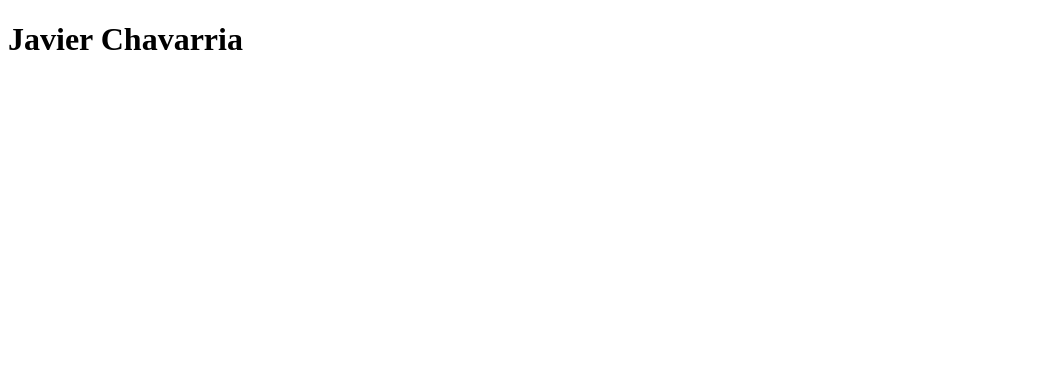
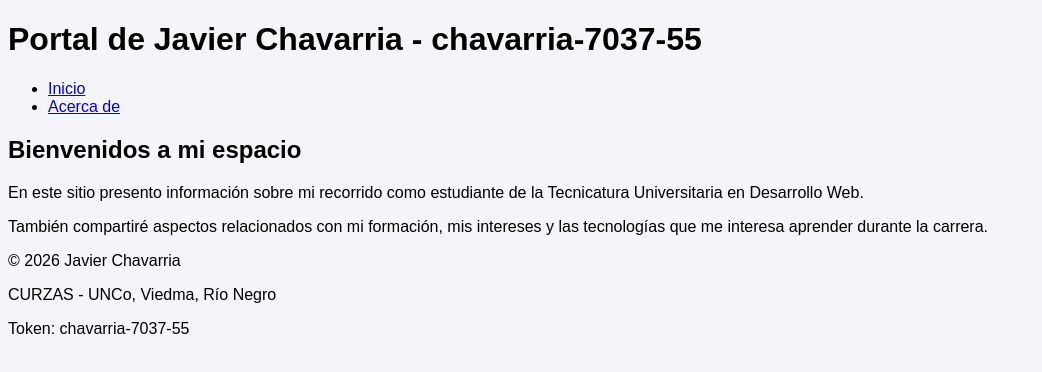
Before and after one commit to javi-jav/peylw-2026-practicos-chavarria-7037-55, a plain HTML site: page index.html in a window 1280 px wide. Shown: the whole page, without its empty margins (0-1042 px from the left). Drawn offline with Linux system fonts and the light colour scheme.

Commit message:
TP2: Estructuras HTML y vinculacion de estilos

```diff
--- a/index.html
+++ b/index.html
@@ -1,17 +1,41 @@
 
 
-<!DOCTYPE html>
+
+ <!DOCTYPE html>
 <html lang="es">
 <head>
-    <meta charset="UTF-8">
-    <meta name="viewport" content="width=device-width, initial-scale=1.0">
-    <title>Laboratorio 1</title>
+    <meta charset="utf-8">
+    <title>Portal de Javier Chavarria</title>
+    <link rel="stylesheet" href="styles.css">
 </head>
 <body>
+    <!-- TOKEN-ALUMNO: chavarria-7037-55 -->
 
-    <!-- chavarria-7037-55 -->
+    <header>
+        <h1>Portal de Javier Chavarria - chavarria-7037-55</h1>
+    </header>
 
-    <h1>Javier Chavarria</h1>
+    <nav>
+        <ul>
+            <li><a href="index.html">Inicio</a></li>
+            <li><a href="acercade.html">Acerca de</a></li>
+        </ul>
+    </nav>
 
+    <main>
+        <section>
+            <h2>Bienvenidos a mi espacio</h2>
+
+            <p>En este sitio presento información sobre mi recorrido como estudiante de la Tecnicatura Universitaria en Desarrollo Web.</p>
+
+            <p>También compartiré aspectos relacionados con mi formación, mis intereses y las tecnologías que me interesa aprender durante la carrera.</p>
+        </section>
+    </main>
+
+    <footer>
+        <p>© 2026 Javier Chavarria</p>
+        <p>CURZAS - UNCo, Viedma, Río Negro</p>
+        <p>Token: chavarria-7037-55</p>
+    </footer>
 </body>
 </html>
--- /dev/null
+++ b/styles.css
@@ -0,0 +1,5 @@
+
+body {
+    font-family: sans-serif;
+    background-color: #f4f4f9;
+}
```
Also changed, not shown: acercade.html (added, +61 -0 lines), capturas/config_git.png (deleted), 3 other files.
